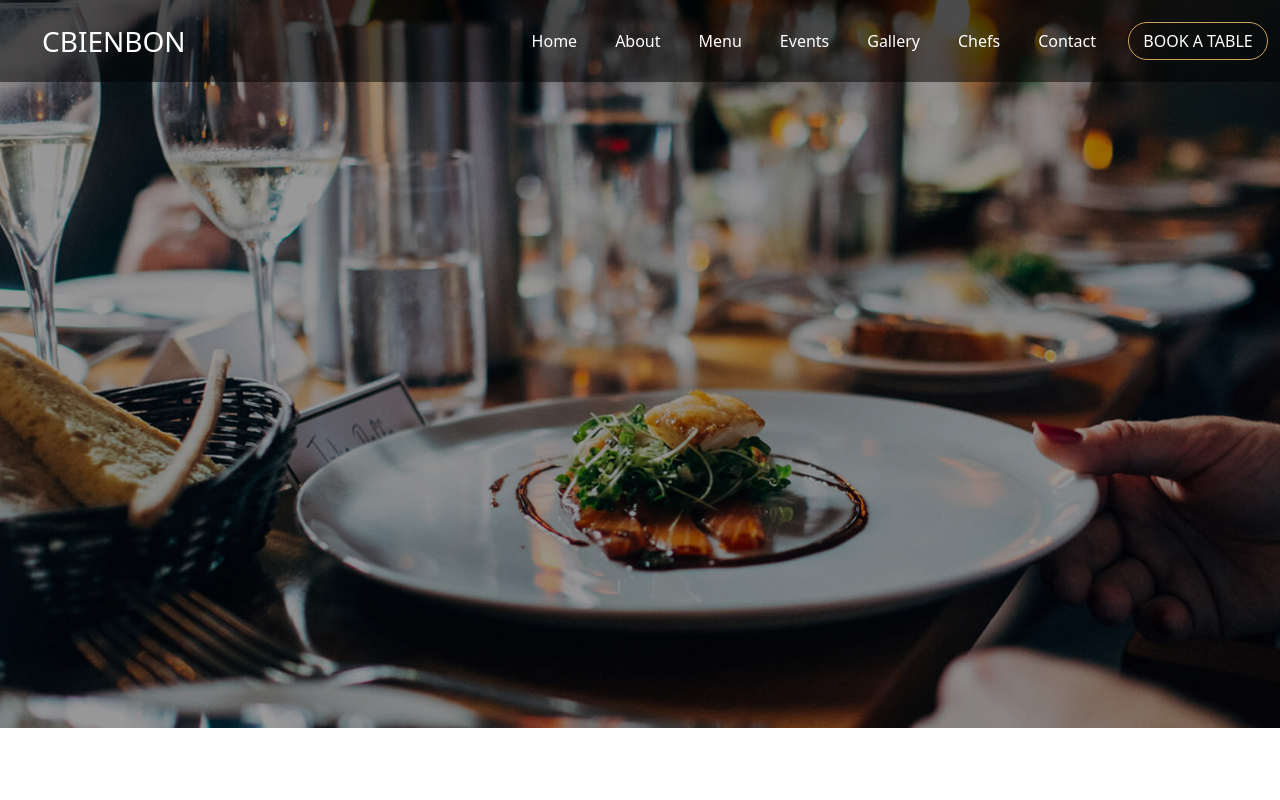
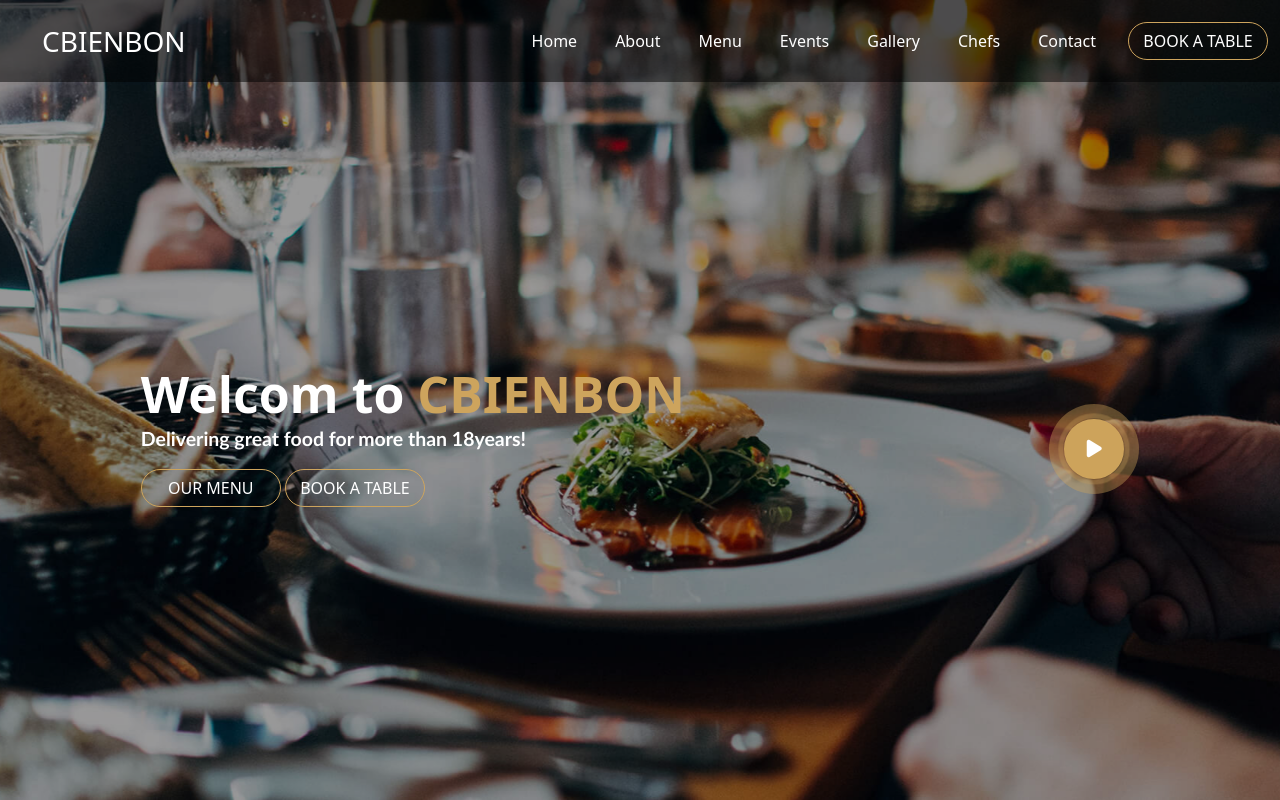
Before and after one commit to Goodkat87/ILYASS_CBIENBON, a website: page index.html in a window 1280 px wide. Drawn offline with nearby package versions, Linux system fonts and the light colour scheme.

Commit message:
End of header without modal and animation

```diff
--- a/index.html
+++ b/index.html
@@ -44,6 +44,21 @@
               </div>
             </div>
           </nav>
+
+          <div id="headerBottom">
+            <div>
+                <h1 class="text-white fw-bold">Welcom to <span class="text-gold">CBIENBON</span></h1>
+                <p class="text-white fw-bold">Delivering great food for more than 18years!</p>
+                <div>
+                    <button class="btn btn-outline-gold text-white rounded-pill" type="submit" style="width: 140px;">OUR MENU</button>
+                    <button class="btn btn-outline-gold text-white rounded-pill" type="submit" style="width: 140px;">BOOK A TABLE</button>
+                </div>
+            </div>
+            <div id="play" data-bs-toggle="modal"
+            data-bs-target="modalvideo">
+                <i class="fa-solid fa-play"></i>
+            </div>
+          </div>
     </header>
 
 
--- a/src/sass/module/_body.sass
+++ b/src/sass/module/_body.sass
@@ -1,3 +1,4 @@
 body
     margin: 0
     padding: 0
+    height: 100vh
--- a/src/sass/module/_header.sass
+++ b/src/sass/module/_header.sass
@@ -1,14 +1,88 @@
 header
     width: 100%
-    height: 728.4px
+    height: 100%
     display: flex
     flex-direction: column
     position: relative
+    align-items: center
+    nav
+        width: 100%
+    #headerBottom
+        height: 88%
+        width: 78%
+        display: flex
+        align-items: center
+        justify-content: start
+        gap: 38%
+        div
+            height: 20%
+            width: max-content
+            h1
+                font-size: 50px
+                margin-bottom: 0
+            p
+                font-size: 19.5px
+                font-weight: lighter
+                font-family: 'Trebuchet MS', 'Lucida Sans Unicode', 'Lucida Grande', 'Lucida Sans', Arial, sans-serif
+        #play
+            height: 60px
+            width: 60px
+            border: 10px #cda45d solid
+            background-color: #cda45d
+            border-radius: 50%
+            display: flex
+            justify-content: center
+            align-items: center
+            position: relative
+            margin-top: 30px
+            z-index: 1
+            i.fa-play
+                color: white
+                font-size: 20px
+            &:hover
+                i.fa-play
+                    transition: 1s
+                    transform: scale(10)
+                    opacity: 0
+            &:before
+                content: ""
+                position: absolute
+                top: 50%
+                left: 50%
+                width: 250%
+                height: 250%
+                background-color: rgba(205, 163,91 , 0.4)
+                border-radius: 50%
+                transform: translate(-50%, -50%) scale(0.9)
+                z-index: -1
+            &:after
+                content: ""
+                position: absolute
+                top: 50%
+                left: 50%
+                width: 180%
+                height: 180%
+                border-radius: 50%
+                background-color: transparent
+                border: 5px solid #CDA45D
+                transform: translate(-50%,-50%) scale(0)
+                animation: wave 2s infinite ease-out
+                z-index: -2
+
+        @keyframes wave
+            0%
+                transform: translate(-50%,-50%) scale(0.1)
+                opacity: 1
+            100%
+                transform: translate(-50%,-50%) scale(1.4)
+                opacity: 0
+
 
 //*Hover gold on link in navbar
 .nav-link:hover
     color: #cda45d !important
 
+//* Background image with before to change only color of image
 header::before
     height: 100%
     width: 100%
@@ -16,7 +90,7 @@ header::before
     z-index: -1
     position: absolute
     background-image: url(./../../src/img/hero-bg.jpg)
-    background-size: 115% 100%
+    background-size: cover
     background-attachment: fixed
     background-repeat: no-repeat
     background-position: center
```
Also changed, not shown: public/css/app.css, 1 other file.
